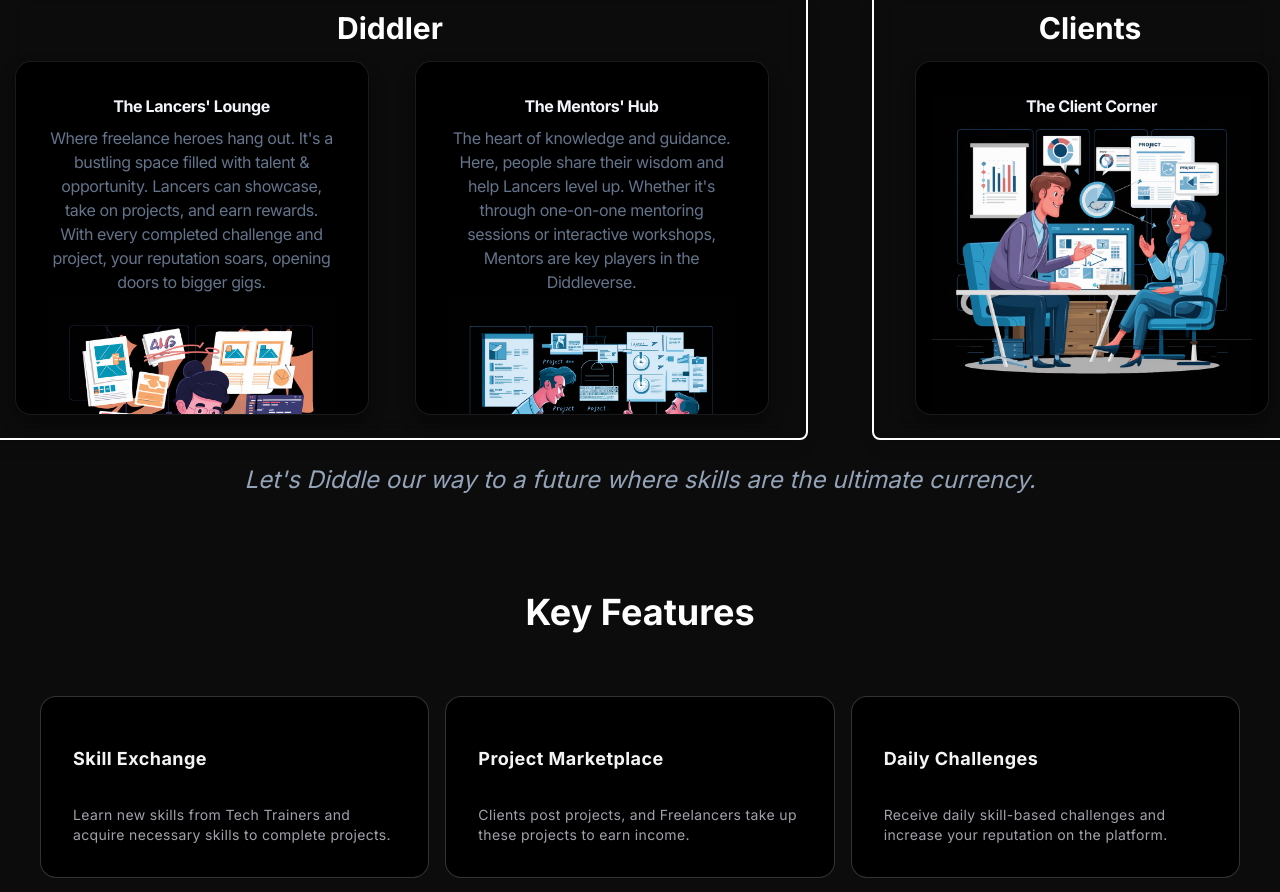
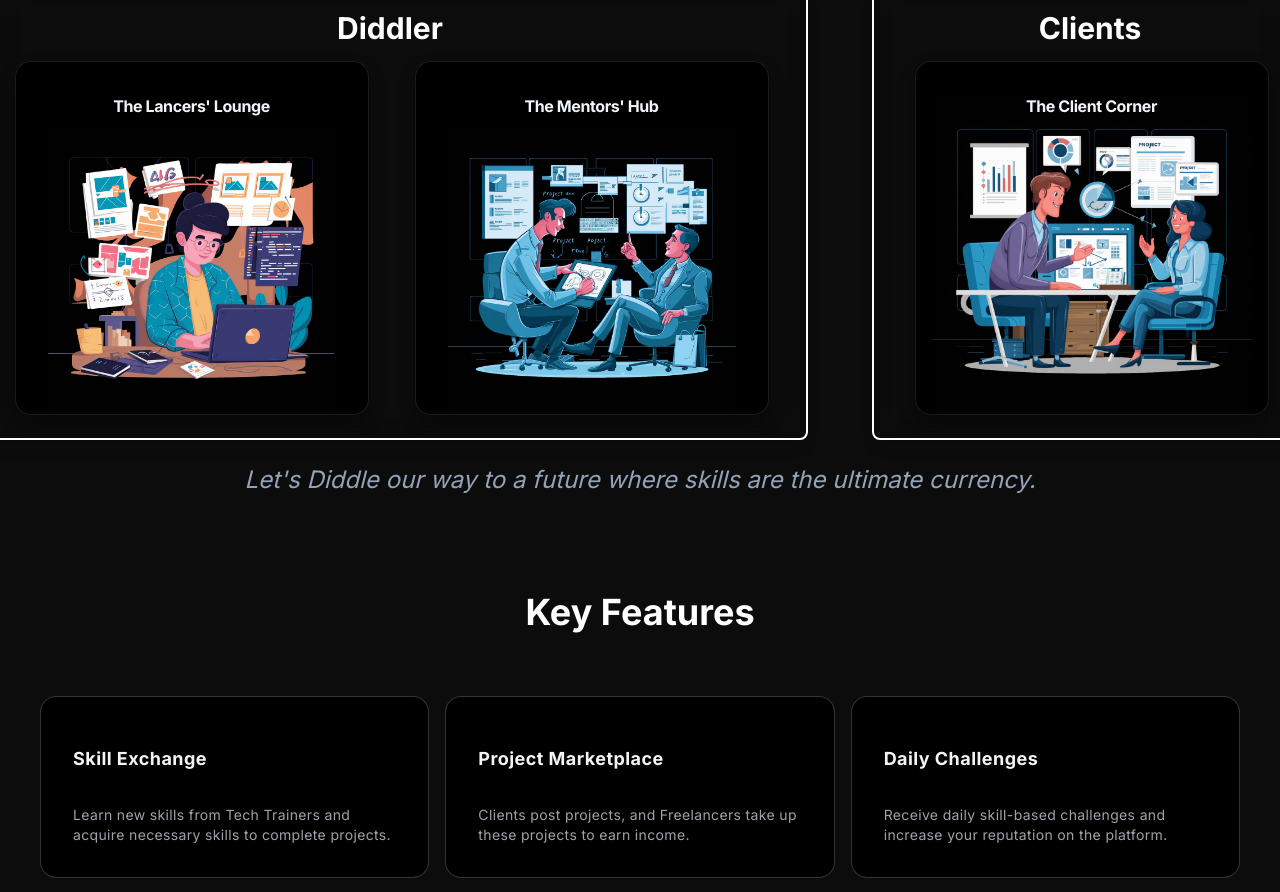
Before and after one commit to kalpithasv/Diddle, a Next.js app in the folder frontend/: page / in a window 1280 px wide. Shown: the part 1040-1932 px from the top of the page. Built offline with nearby package versions, Linux system fonts and the light colour scheme.

Commit message:
UI Tweekings

```diff
--- a/frontend/src/app/login/page.tsx
+++ b/frontend/src/app/login/page.tsx
@@ -63,7 +63,7 @@ export default function Login() {
         <Card className="w-[350px]">
           <CardHeader>
             <CardTitle>Log-In</CardTitle>
-            <CardDescription>Get Back to Banao Application</CardDescription>
+            <CardDescription>Get Back to Diddling</CardDescription>
           </CardHeader>
           <CardContent>
             <form onSubmit={handleLogin}>
--- a/frontend/src/app/signup/page.tsx
+++ b/frontend/src/app/signup/page.tsx
@@ -59,7 +59,7 @@ export default function Signup() {
         <Card className="w-[600px]  text-uno-cyan border-uno-pink border-2">
           <CardHeader>
             <CardTitle className="text-uno-yellow">Sign-Up</CardTitle>
-            <CardDescription className="text-uno-green">Register yourself in the Banao</CardDescription>
+            <CardDescription className="text-uno-green">Register yourself in to Diddle</CardDescription>
           </CardHeader>
           <CardContent>
             <form onSubmit={handleSubmit}>
--- a/frontend/src/components/About.tsx
+++ b/frontend/src/components/About.tsx
@@ -19,18 +19,14 @@ const About = () => {
           <div className="bg-gray/10 backdrop-blur-md border-2 border-white p-6 pb-14 rounded-lg shadow-lg w-2/3 relative">
             <h3 className="text-3xl font-bold mb-4 text-white">Diddler</h3>
             <div className="flex gap-4">
-              <PinContainer title="Freelancing Page" href="#">
+              <PinContainer title="Welcome to the Lancers' Lounge, where freelancers flex their skills, tackle epic projects, and level up with every challenge!" href="#">
                 <div className="flex basis-full flex-col p-4 tracking-tight text-slate-100/50 sm:basis-1/2 w-[20rem] h-[20rem] ">
                   <h3 className="max-w-xs !pb-2 !m-0 font-bold  text-base text-slate-100">
                     The Lancers&apos; Lounge
                   </h3>
                   <div className="text-base !m-0 !p-0 font-normal">
                     <span className="text-slate-500 ">
-                      Where freelance heroes hang out. It&apos;s a
-                      bustling space filled with talent & opportunity. Lancers
-                      can showcase, take on projects, and
-                      earn rewards. With every completed challenge and project,
-                      your reputation soars, opening doors to bigger gigs.
+
                     </span>
                   </div>
                   <Image
@@ -40,18 +36,14 @@ const About = () => {
                   />
                 </div>
               </PinContainer>
-              <PinContainer title="Mentors Page" href="#">
+              <PinContainer title="Step into the Mentors' Hub, where gurus of greatness share their wisdom, guide the next wave of talent, and host awesome workshops!" href="#">
                 <div className="flex basis-full flex-col p-4 tracking-tight text-slate-100/50 sm:basis-1/2 w-[20rem] h-[20rem] ">
                   <h3 className="max-w-xs !pb-2 !m-0 font-bold  text-base text-slate-100">
                     The Mentors&apos; Hub
                   </h3>
                   <div className="text-base !m-0 !p-0 font-normal">
                     <span className="text-slate-500 ">
-                     The heart of knowledge and guidance. Here,
-                      people share their wisdom and help
-                      Lancers level up. Whether it&apos;s through one-on-one
-                      mentoring sessions or interactive workshops, Mentors are
-                      key players in the Diddleverse.
+
                     </span>
                   </div>
                   <Image
--- a/frontend/src/lib/constants.ts
+++ b/frontend/src/lib/constants.ts
@@ -6,7 +6,7 @@ type NavLink = {
 export const navLink: NavLink[] = [
   {
     name: "Events",
-    path: "/events",
+    path: "https://lu.ma",
   },
   {
     name: "Projects",
```
